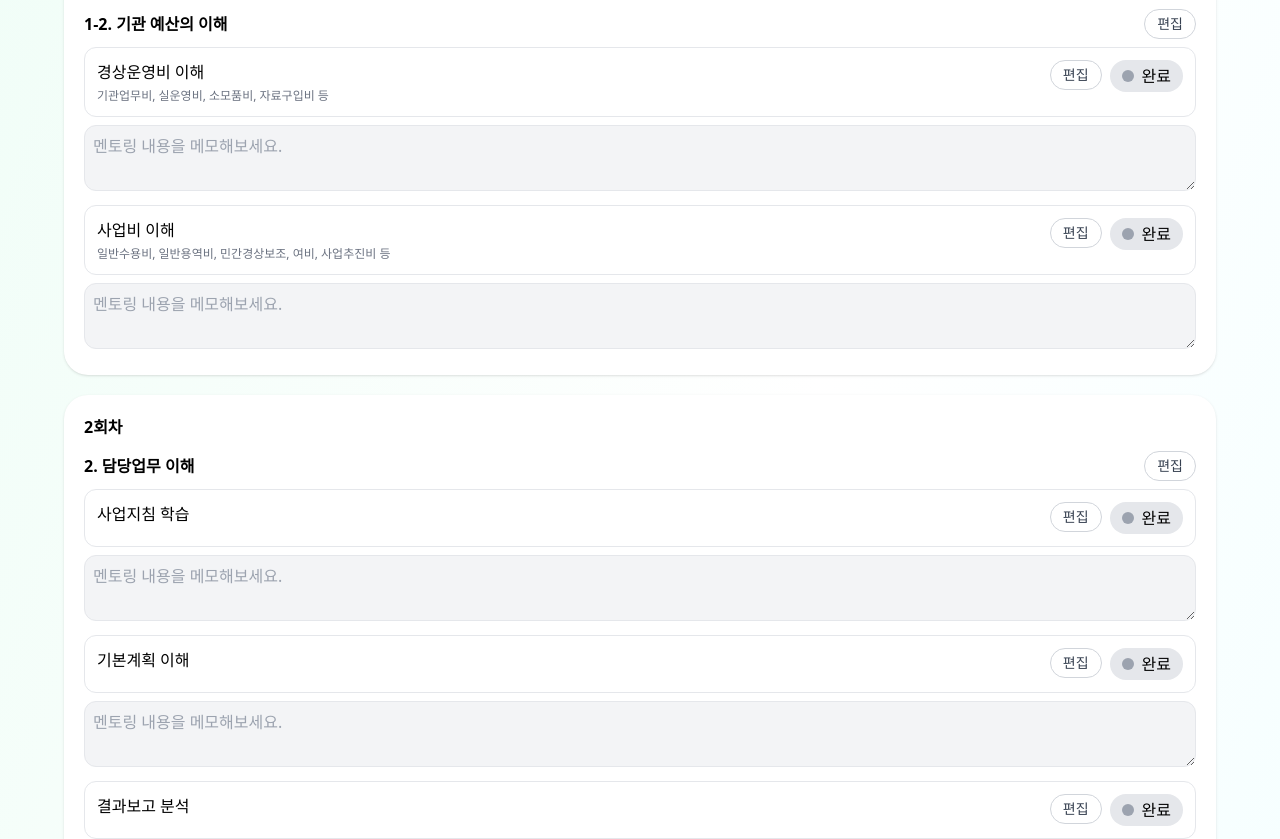
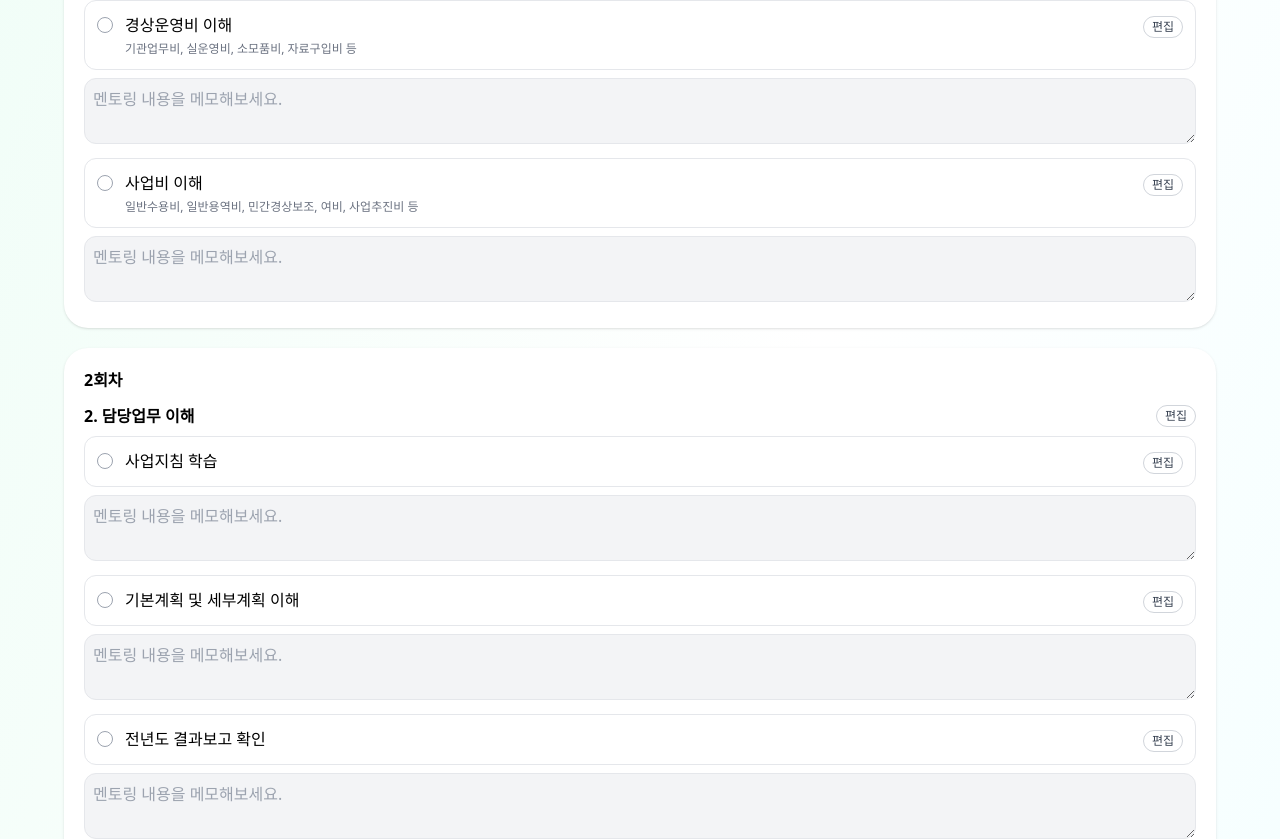
Before and after one commit to jung-heejin-2/onboarding-board, a React (Vite) app: page / in a window 1280 px wide. Shown: the part 1169-2008 px from the top of the page. Built offline with nearby package versions, Linux system fonts and the light colour scheme.

Commit message:
Update App.tsx
진짜 최종 완료 없앰

```diff
--- a/src/App.tsx
+++ b/src/App.tsx
@@ -83,8 +83,8 @@ const weeks: Week[] = [
         groupTitle: "2. 담당업무 이해",
         items: [
           { id: "w2-1-1", label: "사업지침 학습" },
-          { id: "w2-1-2", label: "기본계획 이해" },
-          { id: "w2-1-3", label: "결과보고 분석" },
+          { id: "w2-1-2", label: "기본계획 및 세부계획 이해" },
+          { id: "w2-1-3", label: "전년도 결과보고 확인" },
         ],
       },
     ],
@@ -98,7 +98,7 @@ const weeks: Week[] = [
         groupTitle: "3. 회의 추진 방법",
         items: [
           { id: "w3-1-1", label: "회의 계획 수립" },
-          { id: "w3-1-2", label: "회의 운영" },
+          { id: "w3-1-2", label: "회의 준비 및 운영" },
           { id: "w3-1-3", label: "결과보고 작성" },
         ],
       },
@@ -132,7 +132,7 @@ const weeks: Week[] = [
         groupTitle: "5. 제안평가 운영",
         items: [
           { id: "w5-1-1", label: "제안평가 계획 수립" },
-          { id: "w5-1-2", label: "제안평가 준비/운영" },
+          { id: "w5-1-2", label: "제안평가 준비 및 운영" },
           { id: "w5-1-3", label: "점수산출 및 결과보고" },
         ],
       },
@@ -190,6 +190,11 @@ export const testCases = [
     name: "description remains optional",
     input: weeks[0].groups[0].items[0].description ?? "",
     expected: "",
+  },
+  {
+    name: "editable title is preserved in merge order",
+    input: { ...(parseSavedState<LabelState>('{"a":"A"}') as LabelState), b: "B" },
+    expected: { a: "A", b: "B" },
   },
 ];
 
@@ -286,7 +291,7 @@ export default function App() {
     <div className="min-h-screen bg-gradient-to-br from-emerald-50 via-white to-cyan-50 p-6">
       <div className="mx-auto max-w-6xl">
         <div className="mb-6 flex flex-col gap-4 rounded-3xl bg-white p-6 shadow-xl sm:gap-6 md:flex-row md:items-stretch md:justify-between md:p-10">
-          <div className="flex-1 min-w-0">
+          <div className="min-w-0 flex-1">
             <h1 className="text-4xl font-bold md:text-5xl">
               EPIS 가디언즈
               <span className="block text-emerald-600">ON Board</span>
@@ -363,7 +368,7 @@ export default function App() {
                             : { type: "group", id: group.id }
                         )
                       }
-                      className="rounded-full border border-gray-300 bg-white px-3 py-1 text-sm text-gray-700"
+                      className="rounded-full border border-gray-300 bg-white px-2 py-0.5 text-xs text-gray-700"
                     >
                       편집
                     </button>
@@ -374,17 +379,28 @@ export default function App() {
                     const comment = state[item.id]?.comment ?? "";
                     const currentLabel = editableLabels[item.id] ?? item.label;
                     const currentDescription = editableDescriptions[item.id] ?? item.description ?? "";
+                    const isEditingItem = editingField?.type === "item" && editingField.id === item.id;
 
                     return (
                       <div key={item.id} className="mt-2">
                         <div
-                          className={`flex justify-between rounded-xl border p-3 ${
+                          className={`flex cursor-pointer items-start gap-3 rounded-xl border p-3 ${
                             checked ? "border-emerald-200 bg-emerald-50" : "bg-white"
                           }`}
+                          onClick={() => toggle(item.id)}
                         >
-                          <div className="flex-1 pr-3">
-                            {editingField?.type === "item" && editingField.id === item.id ? (
-                              <div className="space-y-2">
+                          <div className="flex flex-1 items-start gap-3 pr-3">
+                            <div
+                              className={`mt-1 flex h-4 w-4 items-center justify-center rounded-full border ${
+                                checked ? "border-emerald-500 bg-emerald-500" : "border-gray-400"
+                              }`}
+                            >
+                              {checked && <div className="h-2 w-2 rounded-full bg-white" />}
+                            </div>
+
+                            <div className="flex-1">
+                              {isEditingItem ? (
+                                <div className="space-y-2" onClick={(e) => e.stopPropagation()}>
                                   <input
                                     value={currentLabel}
                                     onChange={(e) => updateLabel(item.id, e.target.value)}
@@ -402,7 +418,7 @@ export default function App() {
                                     <button
                                       type="button"
                                       onClick={() => setEditingField(null)}
-                                    className="rounded-full bg-emerald-600 px-3 py-1 text-xs text-white"
+                                      className="rounded-full bg-emerald-600 px-2 py-0.5 text-xs text-white"
                                     >
                                       저장
                                     </button>
@@ -411,35 +427,25 @@ export default function App() {
                               ) : (
                                 <>
                                   <div>{currentLabel}</div>
-                                {currentDescription && <div className="mt-1 text-xs text-gray-500">{currentDescription}</div>}
+                                  {currentDescription && (
+                                    <div className="mt-1 text-xs text-gray-500">{currentDescription}</div>
+                                  )}
                                 </>
                               )}
                             </div>
+                          </div>
 
-                          <div className="shrink-0 flex items-start gap-2">
+                          <div className="shrink-0" onClick={(e) => e.stopPropagation()}>
                             <button
                               type="button"
                               onClick={() =>
                                 setEditingField(
-                                  editingField?.type === "item" && editingField.id === item.id
-                                    ? null
-                                    : { type: "item", id: item.id }
+                                  isEditingItem ? null : { type: "item", id: item.id }
                                 )
                               }
-                              className="rounded-full border border-gray-300 bg-white px-3 py-1 text-sm text-gray-700"
+                              className="rounded-full border border-gray-300 bg-white px-2 py-0.5 text-xs text-gray-700"
                             >
                               편집
-                            </button>
-
-                            <button
-                              type="button"
-                              onClick={() => toggle(item.id)}
-                              className={`flex items-center gap-2 rounded-full px-3 py-1 ${
-                                checked ? "bg-emerald-500 text-white" : "bg-gray-200"
-                              }`}
-                            >
-                              <span className={`h-3 w-3 rounded-full ${checked ? "bg-white" : "bg-gray-400"}`} />
-                              완료
                             </button>
                           </div>
                         </div>
```
Lines whose indentation alone changed are shown as unchanged.
